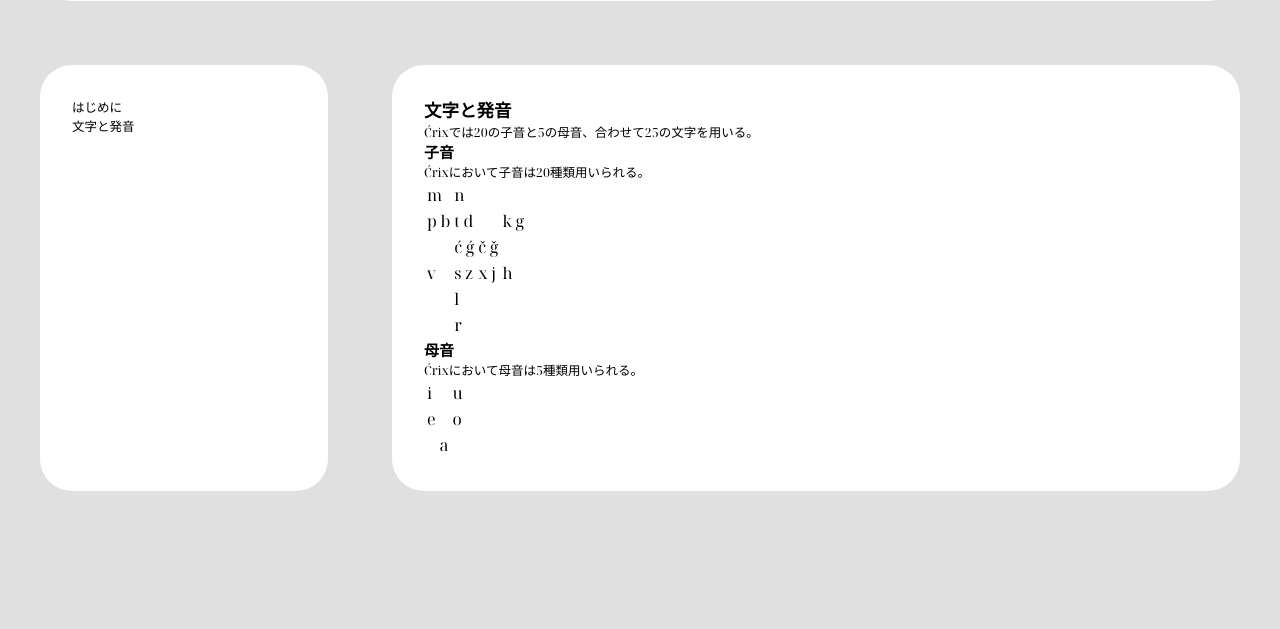
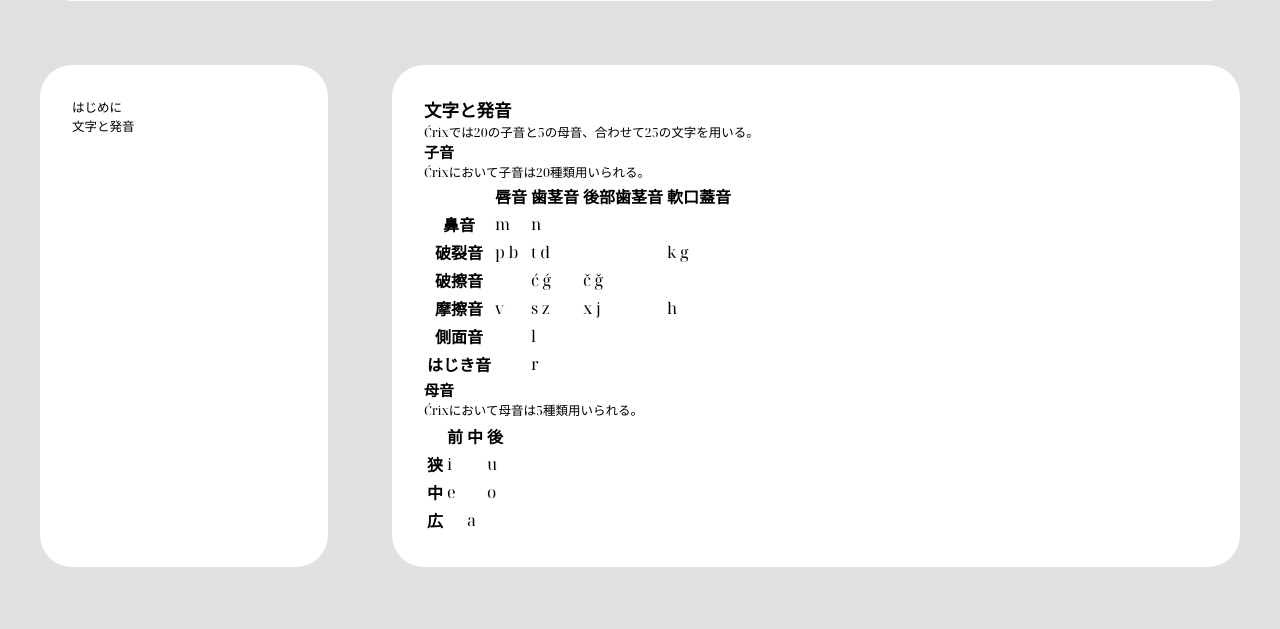
Before and after one commit to Kabayanagi/csris, a plain HTML site: page phonology.html in a window 1280 px wide. Shown: the part 171-800 px from the top of the page. Drawn offline with Linux system fonts and the light colour scheme.

Commit message:
Update phonology.html

```diff
--- a/phonology.html
+++ b/phonology.html
@@ -23,7 +23,7 @@ a{text-decoration: none; color:#000000;}
 </style>
 </head>
 <body>
-<header><h1>ćrix</h1>
+<header><h1>Ćrix</h1>
 <h2>Sćoprixǵis</h2></header>
 <main><nav>
 <ul>
@@ -40,23 +40,25 @@ a{text-decoration: none; color:#000000;}
 <h4>子音</h4>
 <p>Ćrixにおいて子音は20種類用いられる。</p>
 <table>
-<tbody><tr><td>m</td><td>n</td><td></td><td></td></tr>
-<tr><td>p b</td><td>t d</td><td></td><td>k g</td></tr>
-<tr><td></td><td>ć ǵ</td><td>č ǧ</td><td></td></tr>
-<tr><td>v</td><td>s z</td><td>x j</td><td>h</td></tr>
-<tr><td></td><td>l</td><td></td><td></td></tr>
-<tr><td></td><td>r</td><td></td><td></td></tr>
+<tbody><tr><th></th><th>唇音</th><th>歯茎音</th><th>後部歯茎音</th><th>軟口蓋音</th></tr>
+<tr><th>鼻音</th><td>m</td><td>n</td><td></td><td></td></tr>
+<tr><th>破裂音</th><td>p b</td><td>t d</td><td></td><td>k g</td></tr>
+<tr><th>破擦音</th><td></td><td>ć ǵ</td><td>č ǧ</td><td></td></tr>
+<tr><th>摩擦音</th><td>v</td><td>s z</td><td>x j</td><td>h</td></tr>
+<tr><th>側面音</th><td></td><td>l</td><td></td><td></td></tr>
+<tr><th>はじき音</th><td></td><td>r</td><td></td><td></td></tr>
 </tbody></table>
 <h4>母音</h4>
 <p>Ćrixにおいて母音は5種類用いられる。</p>
 <table>
 <tbody><tr>
-<td>i</td><td></td><td>u</td>
+<tr><th></th><th>前</th><th>中</th><th>後</th></tr>
+<th>狭</th><td>i</td><td></td><td>u</td>
 </tr>
 <tr>
-<td>e</td><td></td><td>o</td>
+<th>中</th><td>e</td><td></td><td>o</td>
 </tr><tr>
-<td></td><td>a</td><td></td>
+<th>広</th><td></td><td>a</td><td></td>
 </tr>
 </tbody></table>
 </article>
```
